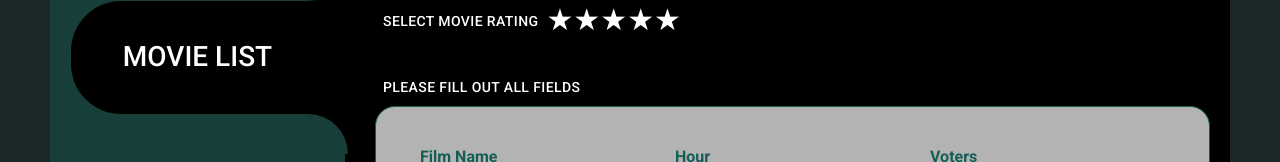
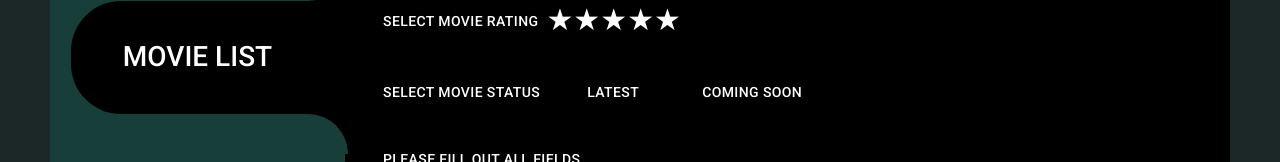
Before and after one commit to fullstackdevvelopment/Cinema-Admin, a React (Create React App) app: page /movie/create in a window 1280 px wide. Shown: the part 384-546 px from the top of the page. Built offline with nearby package versions, Linux system fonts and the light colour scheme; no server answers; sample sign-in values are in the browser's storage.

Commit message:
Pre-completion for Admin

```diff
--- a/src/Component/MovieList/Movies/ChangeForm.js
+++ b/src/Component/MovieList/Movies/ChangeForm.js
@@ -7,6 +7,9 @@ import { uniqueId } from 'lodash';
 import { useNavigate, useParams } from 'react-router-dom';
 // eslint-disable-next-line import/no-extraneous-dependencies
 import { ToastContainer, toast } from 'react-toastify';
+import {
+  FormControl, FormControlLabel, Radio, RadioGroup,
+} from '@mui/material';
 import { singleMovie } from '../../../store/actions/singleMovie';
 import PhotoBlock from './PhotoBlock';
 import ChangeFileModal from './Modals/ChangeFileModal';
@@ -34,6 +37,7 @@ function ChangeForm() {
   const [actorsArray, setActorsArray] = useState([]);
   const { movieId } = useParams();
   const [errors, setErrors] = useState(null);
+  const [status, setStatus] = useState(null);
 
   useEffect(() => {
     dispatch(singleMovie(movieId));
@@ -75,6 +79,7 @@ function ChangeForm() {
           trailer: trailer.trailer,
         })),
       ]);
+      setStatus(movie.status);
     }
   }, [movie]);
 
@@ -122,6 +127,7 @@ function ChangeForm() {
       releaseDate,
       director,
       voters,
+      status,
     };
     try {
       const updateMovieResult = await dispatch(updateMovie({ formData, movieId }));
@@ -166,7 +172,7 @@ function ChangeForm() {
   }, [dispatch, actorsArray, title, duration,
     storyLine, rating, details, language,
     releaseDate, director, voters, categoriesArray,
-    filesArray, movieId, stillsArray]);
+    filesArray, movieId, stillsArray, status]);
 
   const movieInputs = [
     {
@@ -230,6 +236,7 @@ function ChangeForm() {
   const handleGoBack = useCallback(() => {
     navigate('/movie/list');
   }, [navigate]);
+  console.log(status);
 
   return (
     <form className="admin__movie__section__content__form" onSubmit={handleSubmit}>
@@ -274,6 +281,20 @@ function ChangeForm() {
             ) : null}
           </div>
         )}
+        <div className="admin__movie__section__content__form__status">
+          <p className="admin__movie__section__content__form__status__title">Select Movie Status</p>
+          <FormControl component="fieldset">
+            <RadioGroup
+              aria-label="status"
+              name="status"
+              value={status}
+              onChange={(e) => setStatus(e.target.value)}
+            >
+              <FormControlLabel value="Latest" control={<Radio />} label="Latest" />
+              <FormControlLabel value="Coming Soon" control={<Radio />} label="Coming Soon" />
+            </RadioGroup>
+          </FormControl>
+        </div>
         <div className="admin__movie__section__content__form__first__input__block">
           <div className="admin__movie__section__content__form__first__input__block__title">
             <p>Please fill out all fields</p>
--- a/src/Component/MovieList/Movies/CreateForm.js
+++ b/src/Component/MovieList/Movies/CreateForm.js
@@ -9,6 +9,9 @@ import { uniqueId } from 'lodash';
 import { useNavigate } from 'react-router-dom';
 // eslint-disable-next-line import/no-extraneous-dependencies
 import { ToastContainer, toast } from 'react-toastify';
+import {
+  FormControl, FormControlLabel, Radio, RadioGroup,
+} from '@mui/material';
 import { createMovie } from '../../../store/actions/createMovie';
 import PhotoBlock from './PhotoBlock';
 import CreateFileModal from './Modals/CreateFileModal';
@@ -33,6 +36,7 @@ function CreateForm() {
   const [voters, setVoters] = useState('');
   const [actorArray, setActorArray] = useState([]);
   const [errors, setErrors] = useState(null);
+  const [status, setStatus] = useState(null);
 
   const handleSubmit = useCallback(async (event) => {
     event.preventDefault();
@@ -58,6 +62,7 @@ function CreateForm() {
         releaseDate,
         director,
         voters: Number(voters),
+        status,
       };
       try {
         const createMovieResult = await dispatch(createMovie(formData));
@@ -258,6 +263,20 @@ function CreateForm() {
             </div>
           ) : null}
         </div>
+        <div className="admin__movie__section__content__form__status">
+          <p className="admin__movie__section__content__form__status__title">Select Movie Status</p>
+          <FormControl component="fieldset">
+            <RadioGroup
+              aria-label="status"
+              name="status"
+              value={status}
+              onChange={(e) => setStatus(e.target.value)}
+            >
+              <FormControlLabel value="Latest" control={<Radio />} label="Latest" />
+              <FormControlLabel value="Coming Soon" control={<Radio />} label="Coming Soon" />
+            </RadioGroup>
+          </FormControl>
+        </div>
         <div className="admin__movie__section__content__form__first__input__block">
           <div className="admin__movie__section__content__form__first__input__block__title">
             <p>Please fill out all fields</p>
--- a/src/assets/style/layouts/_movie.scss
+++ b/src/assets/style/layouts/_movie.scss
@@ -965,6 +965,70 @@
           }
         }
 
+        &__status {
+          display: flex;
+          align-items: center;
+          justify-content: flex-start;
+          width: 100%;
+          margin-bottom: 30px;
+
+          &__title {
+            color: #fff;
+            transition: all 0.4s ease-in-out;
+            cursor: pointer;
+            font-weight: 500;
+            font-size: 0.875rem;
+            line-height: 1.75;
+            letter-spacing: 0.02857em;
+            text-transform: uppercase;
+            padding: 9px 8px 6px 8px;
+
+            &:hover {
+              color: #E8920B;
+            }
+          }
+
+          & .MuiFormControl-root.css-1nrlq1o-MuiFormControl-root {
+            display: flex;
+            justify-content: center;
+            align-items: center;
+
+            & .MuiFormGroup-root.MuiRadioGroup-root.css-dmmspl-MuiFormGroup-root {
+              display: flex;
+              flex-direction: row;
+              justify-content: center;
+              align-items: center;
+
+              & .MuiFormControlLabel-root.MuiFormControlLabel-labelPlacementEnd.css-j204z7-MuiFormControlLabel-root {
+                display: flex;
+                align-items: center;
+                justify-content: flex-start;
+
+                & .MuiButtonBase-root.MuiRadio-root.MuiRadio-colorPrimary.PrivateSwitchBase-root.MuiRadio-root.MuiRadio-colorPrimary.MuiRadio-root.MuiRadio-colorPrimary.css-vqmohf-MuiButtonBase-root-MuiRadio-root {
+                  color: #e8920b;
+
+                }
+
+                & .MuiTypography-root.MuiTypography-body1.MuiFormControlLabel-label.css-ahj2mt-MuiTypography-root {
+                  color: #fff;
+                  transition: all 0.4s ease-in-out;
+                  cursor: pointer;
+                  font-weight: 500;
+                  font-size: 14px;
+                  line-height: 1.75;
+                  letter-spacing: 0.02857em;
+                  text-transform: uppercase;
+                  padding: 9px 8px 6px 8px;
+
+                  &:hover {
+                    color: #E8920B;
+                  }
+                }
+              }
+            }
+          }
+        }
+
         &__actors {
           display: flex;
           width: 100%;
```
Lines whose indentation alone changed are shown as unchanged.
